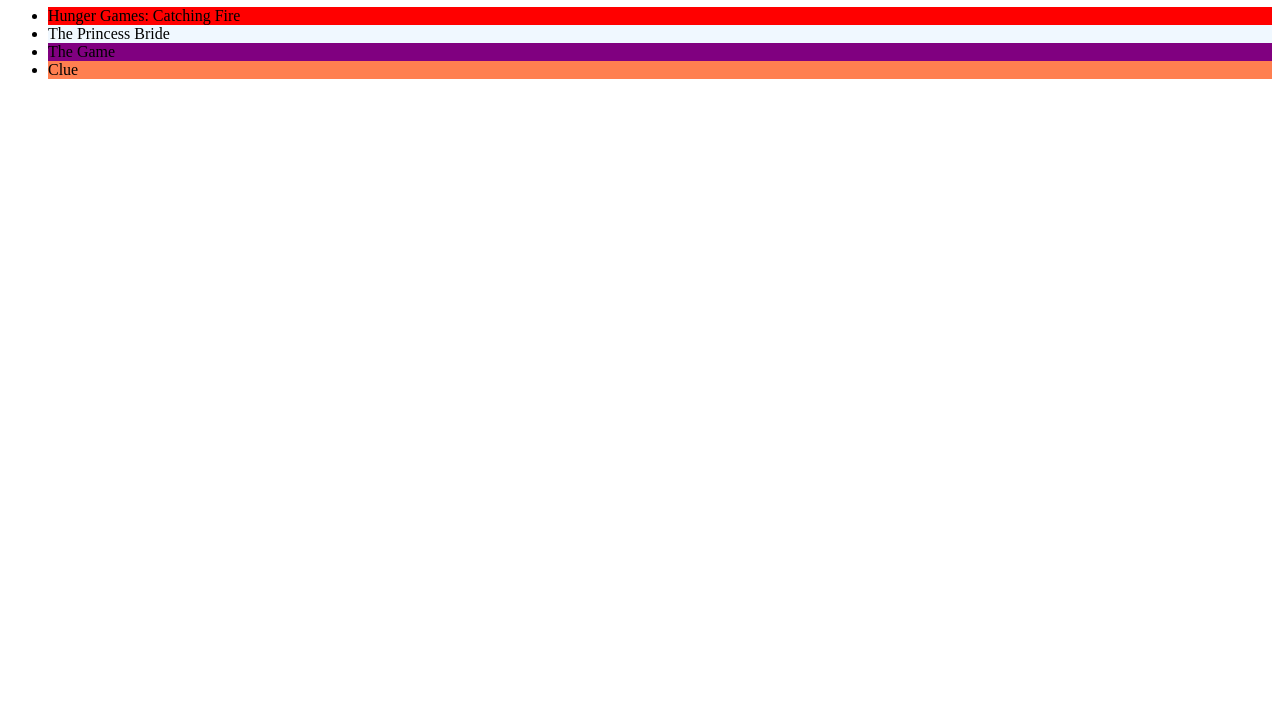
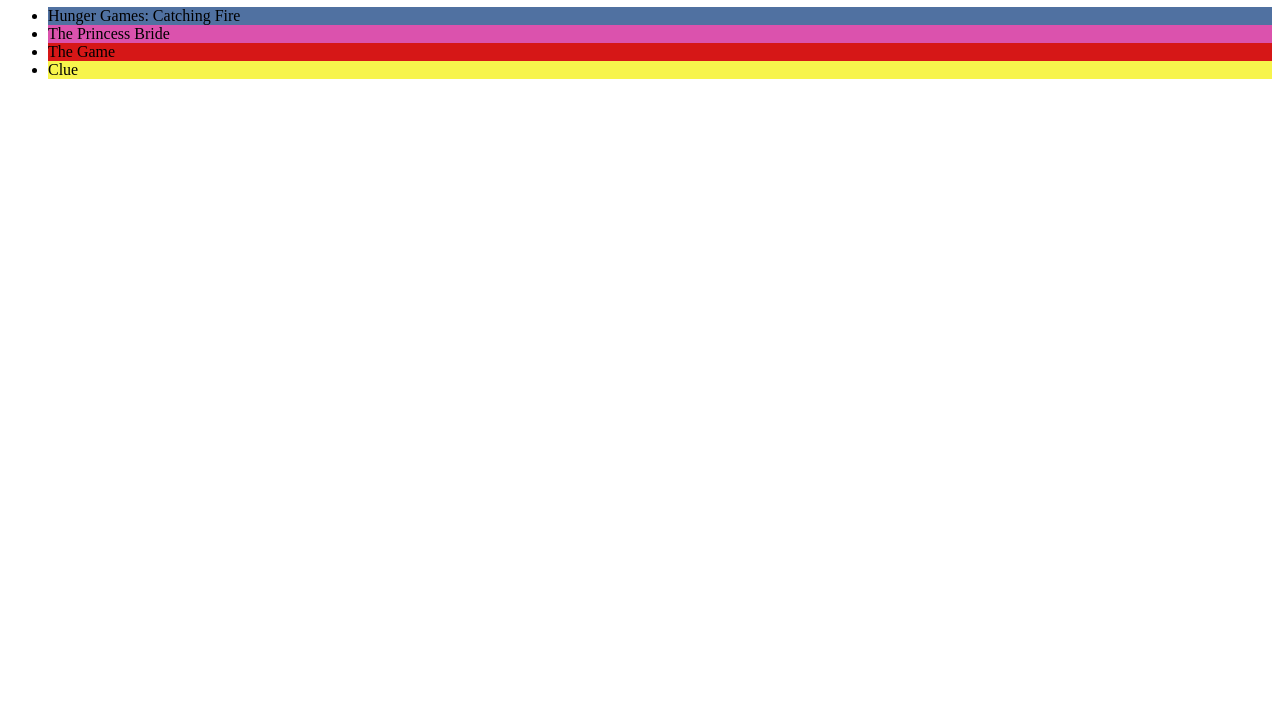
Before and after one commit to ludoo-code/0-1-Practice-B, a plain HTML site: page index.html in a window 1280 px wide. Shown: the part 73-800 px from the top of the page. Drawn offline with Linux system fonts and the light colour scheme.

Commit message:
updated color

```diff
--- a/index.html
+++ b/index.html
@@ -6,10 +6,10 @@
   <meta name="viewport" content="width=device-width">
   <title>Unit 0 - Practice</title>
   <style>
-    .mov1{ background-color: red}
-    .mov2{ background-color: aliceblue}
-    .mov3{ background-color: purple}
-    .mov4{ background-color: coral}
+    .mov1{ background-color: rgb(80, 113, 161)}
+    .mov2{ background-color: rgb(219, 82, 173)}
+    .mov3{ background-color: rgb(214, 23, 23)}
+    .mov4{ background-color: rgb(247, 244, 76)}
   </style>
 </head>
 
```
